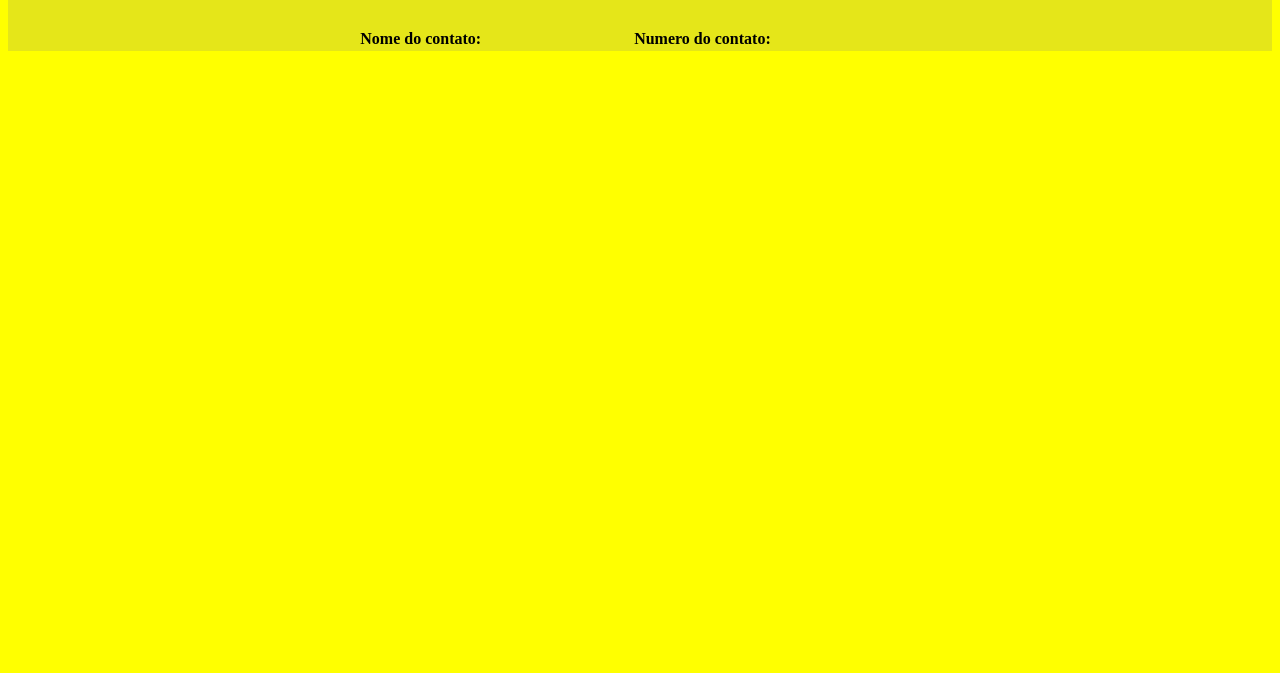
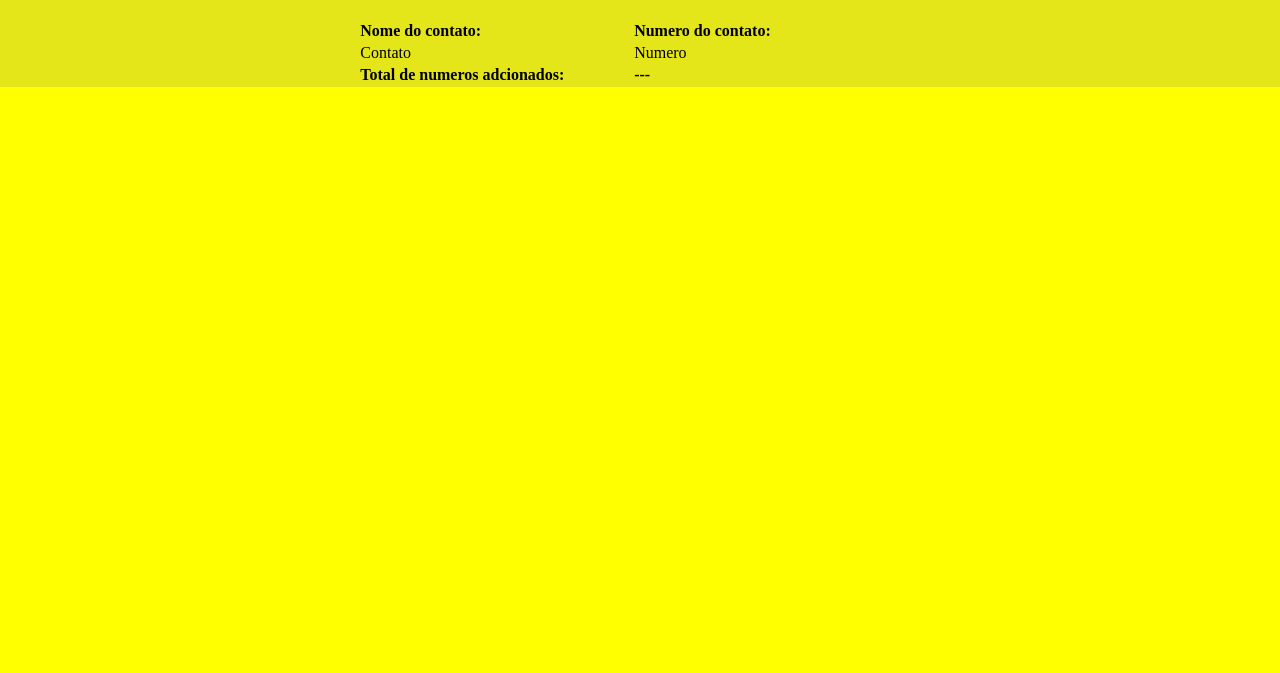
Before and after one commit to EmanuelRicardo/Ebac_Projeto2_final, a plain HTML site: page index.html in a window 1280 px wide. Shown: the part 127-800 px from the top of the page. Drawn offline with Linux system fonts and the light colour scheme.

Commit message:
feat: add tfoot e tbody

```diff
--- a/index.html
+++ b/index.html
@@ -23,12 +23,22 @@
             <table>
                 <thead>
                     <tr>
-                        <td>Nome do contato:</td>
-                        <td>Numero do contato:</td>
+                        <th>Nome do contato:</th>
+                        <th>Numero do contato:</th>
                     </tr>
                 </thead>
                 <tbody>
+                    <tr>
+                        <td>Contato</td>
+                        <td>Numero</td>
+                    </tr>
                 </tbody>
+                <tfoot>
+                    <tr>
+                        <td>Total de numeros adcionados: </td>
+                        <td>---</td>
+                    </tr>
+                </tfoot>
             </table>
         </main>
     </div>
--- a/style.css
+++ b/style.css
@@ -1,5 +1,6 @@
 body{
     background-color: yellow;
+    margin: 0;
 }
 
 .container {
@@ -27,8 +28,8 @@ header {
     align-items: center;
 }
 
-thead td {
-    font-weight: bold;
+thead th {
+    padding-right: 150px;
 }
 
 button {
@@ -37,6 +38,6 @@ button {
     height: 36px;
 }
 
-td {
-    padding-right: 150px;
+tfoot tr td {
+    font-weight: bold;
 }
```
